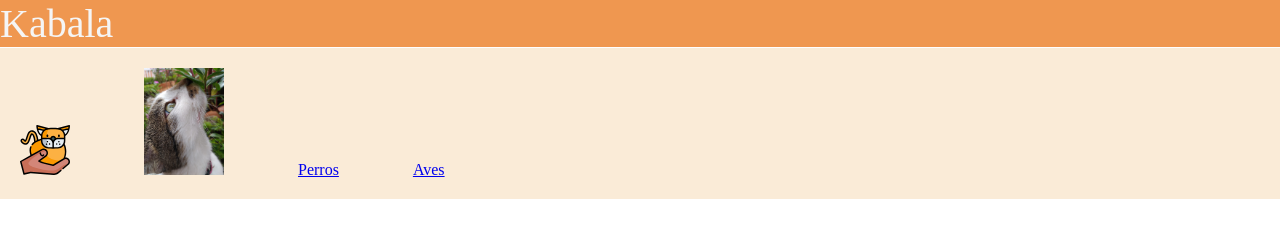
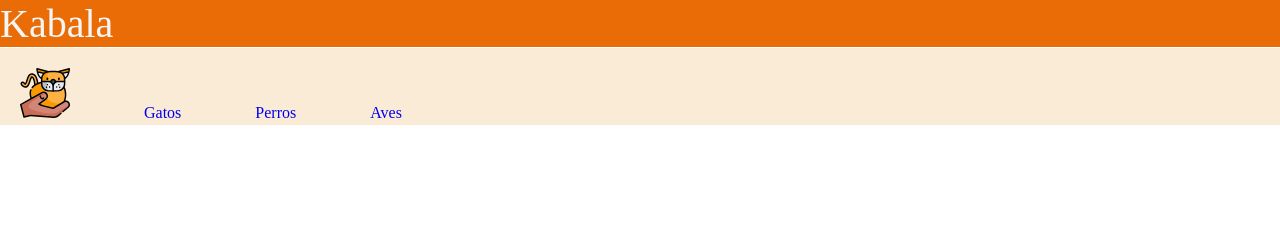
Before and after one commit to Alejoles/ProjectKabala, a plain HTML site: page Desarrollo/index.html in a window 1280 px wide. Drawn offline with Linux system fonts and the light colour scheme.

Commit message:
grids fijados

```diff
--- a/Desarrollo/assets/css/style.css
+++ b/Desarrollo/assets/css/style.css
@@ -7,13 +7,15 @@ body{
     margin: 0px;
 }
 .grid-container{
-    grid-template-columns: repeat(2,1fr);
+    grid-template-columns: repeat(3,1fr);
     display: grid;
     padding: 10px;
     grid-gap: 10px;
     grid-auto-rows: minmax(50px,auto);
     margin-top: 48px;
     background-color: antiquewhite;
+    grid-column-start: 1;
+    grid-column-end: 4;
 }
 
 .lleft{
@@ -33,21 +35,34 @@ body{
     color: whitesmoke;
     top: 0;
     width: 100%;
-    background-color: rgb(233, 108, 6, 0.7);
+    background-color: rgb(233, 108, 6);
     font-size: 40px;
 }
 
 nav li{
+    text-align: center;
     display: inline-block;
     padding-right: 70px;
 }
 
 .navbarl{
     grid-column-start: 1;
-    grid-column-end: 1;
+    grid-column-end: 3;
 }
 
 .navbarr{
-    grid-column-start: 2;
-    grid-column-end: 2;
+    grid-column-start: 3;
+    grid-column-end: 3;
 }
+
+.total{
+    display: grid;
+    grid-template-rows: repeat(5,125px);
+}
+
+.select{
+
+}
+a{
+    text-decoration-line: none;
+}
--- a/Desarrollo/index.html
+++ b/Desarrollo/index.html
@@ -8,17 +8,19 @@
     <link rel="stylesheet" href="/Desarrollo/assets/css/style.css">
 </head>
 <body>
+    <div class="total">
         <header class="head">Kabala</header>
         <div class="grid-container">
             <nav class="navbarl">
                 <ul class="lleft">
                     <li><img src="/Desarrollo/assets/img/cat.svg" width="50px%"></li>
-                <li><a href="#Gatos"><img src="/Desarrollo/assets/img/kiara1.jpg" width="80px"></a></li>
-                <li><a href="#Perros">Perros</a></li>
-                <li><a href="#Aves">Aves</a></li>
+                    <li class="select"><a href="/Desarrollo/assets/pages/gatos.html">Gatos</li>
+                    <li class="select"><a href="/Desarrollo/assets/pages/perros.html">Perros</a></li>
+                    <li class="select"><a href="/Desarrollo/assets/pages/aves.html">Aves</a></li>
                 </ul>
             </nav>
             <nav class="navbarr"></nav>
         </div>
+    </div>
 </body>
 </html>
```
Lines whose indentation alone changed are shown as unchanged.
